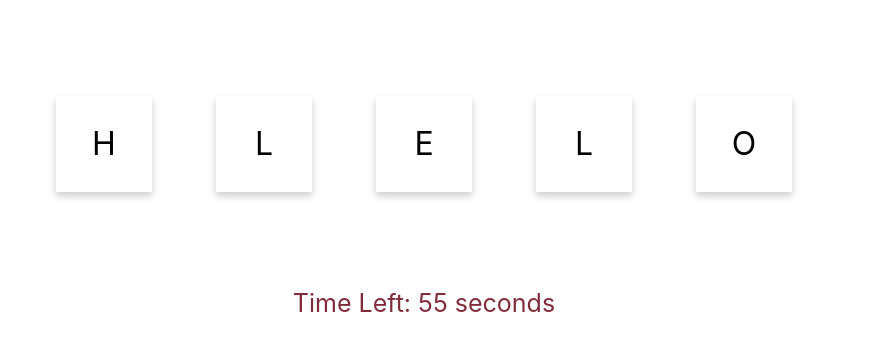
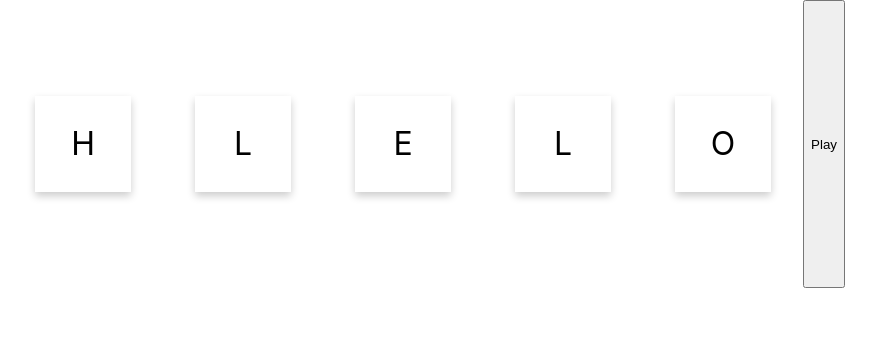
Before and after one commit to 6310110699/lab-react-3SA03, a React (Create React App) app: page / in a window 1280 px wide. Shown: the top 350 px of the page, without its empty margins (216-1092 px from the left). Built offline with nearby package versions, Linux system fonts and the light colour scheme.

Commit message:
part 7.4

```diff
--- a/src/WordCard.js
+++ b/src/WordCard.js
@@ -20,8 +20,10 @@ export default function WordCard(props) {
     const [showModal, setShowModal] = useState(false);
     const [modalMessage, setModalMessage] = useState('');
     const [timeLeft, setTimeLeft] = useState(60);
+    const [isPlaying, setIsPlaying] = useState(false);
 
     useEffect(() => {
+        if (isPlaying) {
             const timer = setInterval(() => {
                 if (timeLeft > 0) {
                     setTimeLeft(timeLeft - 1);
@@ -31,7 +33,8 @@ export default function WordCard(props) {
             }, 1000);
 
             return () => clearInterval(timer);
-    }, [timeLeft]);
+        }
+    }, [isPlaying, timeLeft]);
 
     const handleTimeOut = () => {
         console.log('Time is up! Reset the game.');
@@ -39,9 +42,20 @@ export default function WordCard(props) {
         setShowModal(true);
         setState(prepareStateFromWord(props.value));
         setTimeLeft(60);
+        setIsPlaying(false);
+    };
+
+    const handlePlay = () => {
+        setIsPlaying(true);
+        setShowModal(false);
+        setState(prepareStateFromWord(props.value));
+        setTimeLeft(60);
     };
 
     const activationHandler = (c) => {
+        if (!isPlaying) return;
+
+        console.log(`${c} has been activated`)
         let guess = state.guess + c;
         setState({ ...state, guess });
 
@@ -50,6 +64,7 @@ export default function WordCard(props) {
                 setModalMessage('yeah!');
                 setShowModal(true);
                 setState({ ...state, completed: true });
+                setIsPlaying(false);
             } else {
                 setModalMessage('reset, next attempt');
                 setShowModal(true);
@@ -68,10 +83,11 @@ export default function WordCard(props) {
                 {state.chars.map((c, i) => (
                     <CharacterCard value={c} key={i} activationHandler={activationHandler} attempt={state.attempt} />
                 ))}
+                {!isPlaying && !state.completed && <button onClick={handlePlay}>Play</button>}
                 {showModal && <Modal message={modalMessage} closeModal={toggleModal} />}
             </div>
             <div className="timeleft-container">
-            <div className="timeleft">Time Left: {timeLeft} seconds</div>
+                {isPlaying && <div className="timeleft">Time Left: {timeLeft} seconds</div>}
             </div>
         </div>
     );
```
Lines whose indentation alone changed are shown as unchanged.
